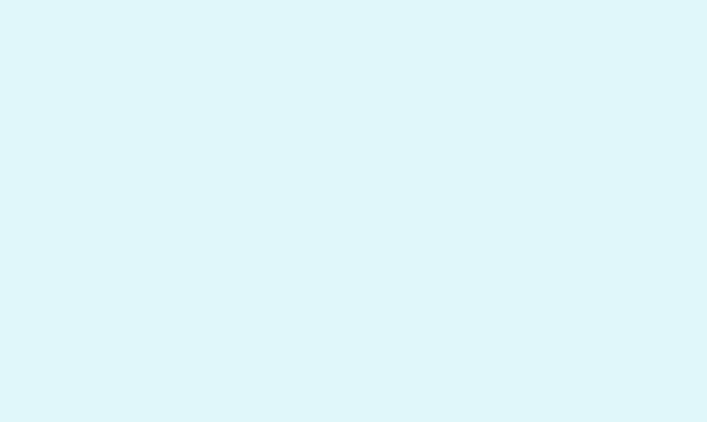
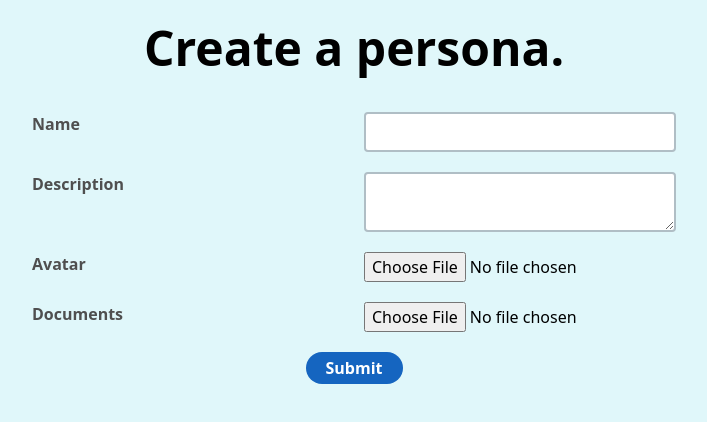
Before and after one commit to Karthik-Kundurthy/hackgt11, a React (Create React App) app in the folder voice-mirror-frontend/: page /create in a window 1280 px wide. Before the commit this address had no page. Shown: the top 422 px of the page, without its empty margins (286-993 px from the left). Built offline with nearby package versions, Linux system fonts and the light colour scheme.

Commit message:
Create Page

```diff
--- a/voice-mirror-frontend/src/AddPersonaCard.tsx
+++ b/voice-mirror-frontend/src/AddPersonaCard.tsx
@@ -1,11 +1,18 @@
 import { IoIosAdd } from "react-icons/io";
+import { useNavigate } from "react-router-dom";
 
 export default function AddPersonaCard() {
   // create a new persona
+  const navigate = useNavigate();
 
   return (
     <div className="flex border-2 rounded-xl border-secondaryButton border-dashed p-3 w-full h-32">
-      <button className="flex items-center justify-center w-full">
+      <button
+        className="flex items-center justify-center w-full"
+        onClick={() => {
+          navigate("/create");
+        }}
+      >
         <IoIosAdd className="w-10 h-10" />
         <p className="text-md text-secondaryButtonText">Add Persona</p>
       </button>
--- a/voice-mirror-frontend/src/App.tsx
+++ b/voice-mirror-frontend/src/App.tsx
@@ -2,6 +2,7 @@ import "./App.css";
 import AppLayout from "./AppLayout";
 import HomePage from "./HomePage";
 import { BrowserRouter as Router, Routes, Route } from "react-router-dom";
+import CreatePage from "./CreatePage";
 
 function App() {
   return (
@@ -9,6 +10,7 @@ function App() {
       <Router>
         <Routes>
           <Route path="/" element={<HomePage />} />
+          <Route path="/create" element={<CreatePage />} />
         </Routes>
       </Router>
     </AppLayout>
--- /dev/null
+++ b/voice-mirror-frontend/src/CreatePage.tsx
@@ -0,0 +1,39 @@
+import { useNavigate } from "react-router-dom";
+
+export default function CreatePage() {
+  const navigate = useNavigate();
+  return (
+    <div className="flex flex-col justify-center items-center gap-5">
+      <h1 className="text-5xl font-bold text-primaryText">Create a persona.</h1>
+      <div className="grid grid-cols-2 gap-5 mt-5">
+        <label className="block text-formLabelText font-bold mb-1 md:mb-0 pr-4">
+          Name
+        </label>
+        <input
+          type="text"
+          className="bg-inputBackground appearance-none border-2 border-inputBorder rounded w-full py-2 px-4 text-gray-700 leading-tight focus:outline-none focus:border-inputFocus"
+        />
+        <label className="block text-formLabelText font-bold  mb-1 md:mb-0 pr-4">
+          Description
+        </label>
+        <textarea className="bg-inputBackground appearance-none border-2 border-inputBorder rounded w-full py-2 px-4 text-gray-700 leading-tight focus:outline-none focus:border-inputFocus" />
+        <label className="block text-formLabelText font-bold mb-1 md:mb-0 pr-4">
+          Avatar
+        </label>
+        <input type="file" name="avatar" accept="image/png, image/jpeg" />
+        <label className="block text-formLabelText font-bold mb-1 md:mb-0 pr-4">
+          Documents
+        </label>
+        <input type="file" name="documents" accept="text/plain" />
+      </div>
+      <button
+        className="bg-primaryButton text-primaryButtonText rounded-full py-1 px-5 font-semibold"
+        onClick={() => {
+          navigate("/");
+        }}
+      >
+        Submit
+      </button>
+    </div>
+  );
+}
--- a/voice-mirror-frontend/src/HomePage.tsx
+++ b/voice-mirror-frontend/src/HomePage.tsx
@@ -11,6 +11,7 @@ export default function HomePage() {
         "Lorem ipsum dolor sit amet, consectetur adipiscing elit. Nulla nec purus feugiat, molestie ipsum et, eleifend nunc",
     },
   ];
+
   return (
     <div className="flex flex-col justify-center items-center gap-5">
       <h1 className="text-5xl font-bold text-primaryText">Choose a persona.</h1>
--- a/voice-mirror-frontend/src/index.css
+++ b/voice-mirror-frontend/src/index.css
@@ -557,6 +557,18 @@ video {
   src: url("https://fonts.googleapis.com/css2?family=Roboto:ital,wght@0,100;0,300;0,400;0,500;0,700;0,900;1,100;1,300;1,400;1,500;1,700;1,900&display=swap");
 }
 
+.mb-1 {
+  margin-bottom: 0.25rem;
+}
+
+.mt-5 {
+  margin-top: 1.25rem;
+}
+
+.block {
+  display: block;
+}
+
 .inline-block {
   display: inline-block;
 }
@@ -565,48 +577,57 @@ video {
   display: flex;
 }
 
+.grid {
+  display: grid;
+}
+
 .h-10 {
   height: 2.5rem;
+}
+
+.h-32 {
+  height: 8rem;
 }
 
 .h-screen {
   height: 100vh;
 }
 
-.h-36 {
-  height: 9rem;
+.w-10 {
+  width: 2.5rem;
 }
 
-.h-24 {
-  height: 6rem;
-}
-
-.h-32 {
-  height: 8rem;
-}
-
-.w-10 {
-  width: 2.5rem;
+.w-full {
+  width: 100%;
 }
 
 .w-screen {
   width: 100vw;
 }
 
-.w-full {
-  width: 100%;
+.w-20 {
+  width: 5rem;
+}
+
+.w-32 {
+  width: 8rem;
 }
 
 .max-w-96 {
   max-width: 24rem;
 }
 
+.appearance-none {
+  -webkit-appearance: none;
+          appearance: none;
+}
+
+.grid-cols-2 {
+  grid-template-columns: repeat(2, minmax(0, 1fr));
+}
+
 .flex-col {
   flex-direction: column;
-}
-
-.items-start {
-  align-items: flex-start;
 }
 
 .items-center {
@@ -617,6 +638,10 @@ video {
   justify-content: center;
 }
 
+.gap-1 {
+  gap: 0.25rem;
+}
+
 .gap-4 {
   gap: 1rem;
 }
@@ -625,28 +650,20 @@ video {
   gap: 1.25rem;
 }
 
-.gap-2 {
-  gap: 0.5rem;
+.rounded-full {
+  border-radius: 9999px;
 }
 
-.gap-1 {
-  gap: 0.25rem;
-}
-
-.rounded-full {
-  border-radius: 9999px;
+.rounded-lg {
+  border-radius: 0.5rem;
 }
 
 .rounded-xl {
   border-radius: 0.75rem;
 }
 
-.rounded-md {
-  border-radius: 0.375rem;
-}
-
-.rounded-2xl {
-  border-radius: 1rem;
+.rounded {
+  border-radius: 0.25rem;
 }
 
 .border-2 {
@@ -662,9 +679,9 @@ video {
   border-color: rgb(176 190 197 / var(--tw-border-opacity));
 }
 
-.border-primaryButton {
+.border-primaryText {
   --tw-border-opacity: 1;
-  border-color: rgb(21 101 192 / var(--tw-border-opacity));
+  border-color: rgb(0 0 0 / var(--tw-border-opacity));
 }
 
 .border-secondaryButton {
@@ -672,9 +689,19 @@ video {
   border-color: rgb(79 195 247 / var(--tw-border-opacity));
 }
 
+.border-inputBorder {
+  --tw-border-opacity: 1;
+  border-color: rgb(176 190 197 / var(--tw-border-opacity));
+}
+
 .bg-primary {
   --tw-bg-opacity: 1;
   background-color: rgb(224 247 250 / var(--tw-bg-opacity));
+}
+
+.bg-primaryButton {
+  --tw-bg-opacity: 1;
+  background-color: rgb(21 101 192 / var(--tw-bg-opacity));
 }
 
 .bg-secondary {
@@ -682,9 +709,13 @@ video {
   background-color: rgb(255 255 255 / var(--tw-bg-opacity));
 }
 
-.bg-primaryButton {
+.bg-inputBackground {
   --tw-bg-opacity: 1;
-  background-color: rgb(21 101 192 / var(--tw-bg-opacity));
+  background-color: rgb(255 255 255 / var(--tw-bg-opacity));
+}
+
+.p-2 {
+  padding: 0.5rem;
 }
 
 .p-3 {
@@ -695,16 +726,29 @@ video {
   padding: 1.5rem;
 }
 
-.p-1 {
-  padding: 0.25rem;
+.px-4 {
+  padding-left: 1rem;
+  padding-right: 1rem;
 }
 
-.p-5 {
-  padding: 1.25rem;
+.py-2 {
+  padding-top: 0.5rem;
+  padding-bottom: 0.5rem;
 }
 
-.pe-3 {
-  padding-inline-end: 0.75rem;
+.px-3 {
+  padding-left: 0.75rem;
+  padding-right: 0.75rem;
+}
+
+.py-1 {
+  padding-top: 0.25rem;
+  padding-bottom: 0.25rem;
+}
+
+.px-5 {
+  padding-left: 1.25rem;
+  padding-right: 1.25rem;
 }
 
 .pb-1 {
@@ -717,6 +761,10 @@ video {
 
 .pr-3 {
   padding-right: 0.75rem;
+}
+
+.pr-4 {
+  padding-right: 1rem;
 }
 
 .pt-1 {
@@ -737,11 +785,6 @@ video {
   line-height: 1.75rem;
 }
 
-.text-sm {
-  font-size: 0.875rem;
-  line-height: 1.25rem;
-}
-
 .font-bold {
   font-weight: 700;
 }
@@ -750,9 +793,13 @@ video {
   font-weight: 600;
 }
 
-.text-primaryText {
+.leading-tight {
+  line-height: 1.25;
+}
+
+.text-formLabelText {
   --tw-text-opacity: 1;
-  color: rgb(0 0 0 / var(--tw-text-opacity));
+  color: rgb(79 79 79 / var(--tw-text-opacity));
 }
 
 .text-primaryButtonText {
@@ -760,27 +807,37 @@ video {
   color: rgb(255 255 255 / var(--tw-text-opacity));
 }
 
-.text-gray-500 {
+.text-primaryText {
   --tw-text-opacity: 1;
-  color: rgb(107 114 128 / var(--tw-text-opacity));
-}
-
-.text-primary {
-  --tw-text-opacity: 1;
-  color: rgb(224 247 250 / var(--tw-text-opacity));
-}
-
-.text-secondary {
-  --tw-text-opacity: 1;
-  color: rgb(255 255 255 / var(--tw-text-opacity));
-}
-
-.text-secondaryButton {
-  --tw-text-opacity: 1;
-  color: rgb(79 195 247 / var(--tw-text-opacity));
+  color: rgb(0 0 0 / var(--tw-text-opacity));
 }
 
 .text-secondaryButtonText {
   --tw-text-opacity: 1;
   color: rgb(0 0 0 / var(--tw-text-opacity));
 }
+
+.text-gray-700 {
+  --tw-text-opacity: 1;
+  color: rgb(55 65 81 / var(--tw-text-opacity));
+}
+
+.focus\:border-inputFocus:focus {
+  --tw-border-opacity: 1;
+  border-color: rgb(2 136 209 / var(--tw-border-opacity));
+}
+
+.focus\:outline-none:focus {
+  outline: 2px solid transparent;
+  outline-offset: 2px;
+}
+
+@media (min-width: 768px) {
+  .md\:mb-0 {
+    margin-bottom: 0px;
+  }
+
+  .md\:text-right {
+    text-align: right;
+  }
+}
--- a/voice-mirror-frontend/tailwind.config.js
+++ b/voice-mirror-frontend/tailwind.config.js
@@ -19,6 +19,7 @@ module.exports = {
         inputBackground: "#FFFFFF",
         inputBorder: "#B0BEC5",
         inputFocus: "#0288D1",
+        formLabelText: "#4F4F4F",
         primaryButtonText: "#FFFFFF",
         secondaryButtonText: "#000000",
       },
```
